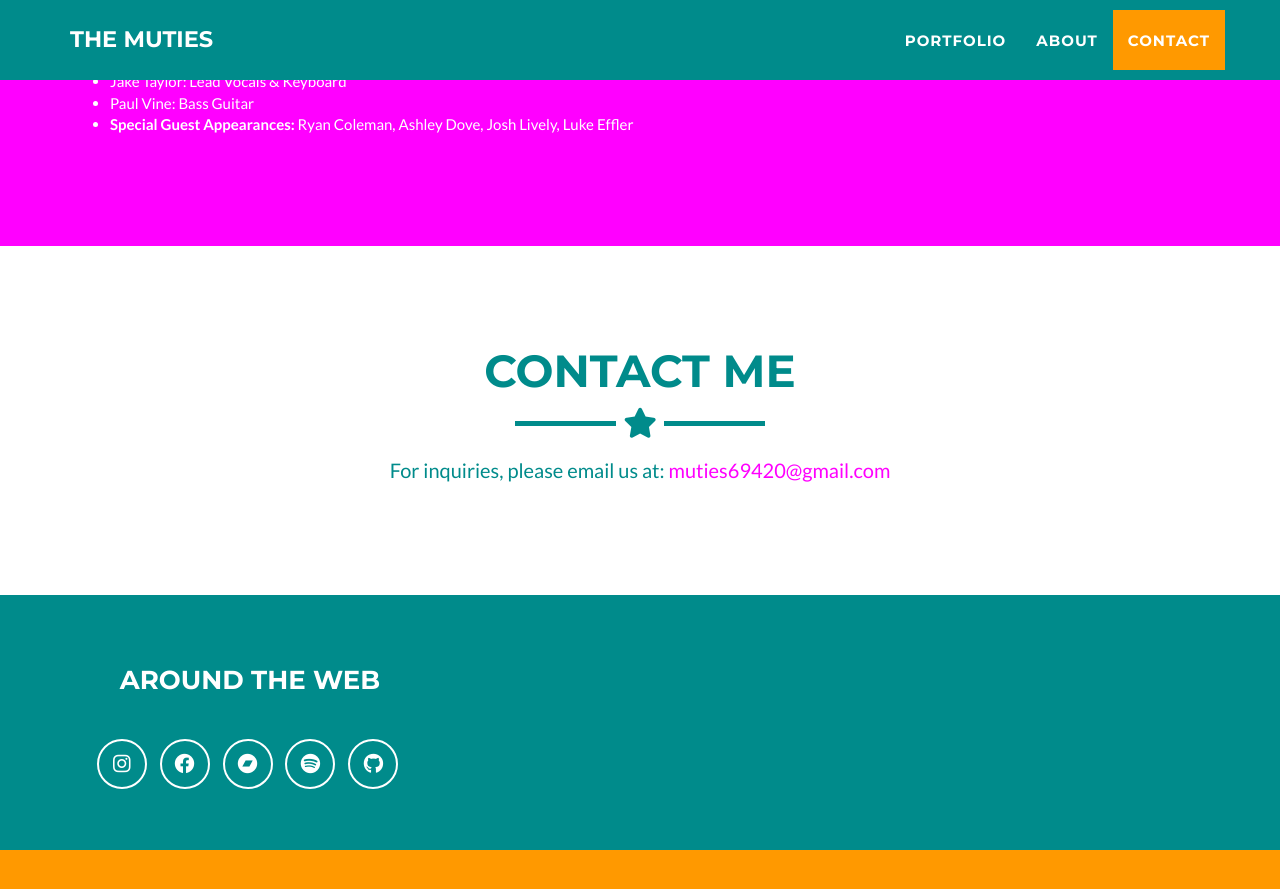
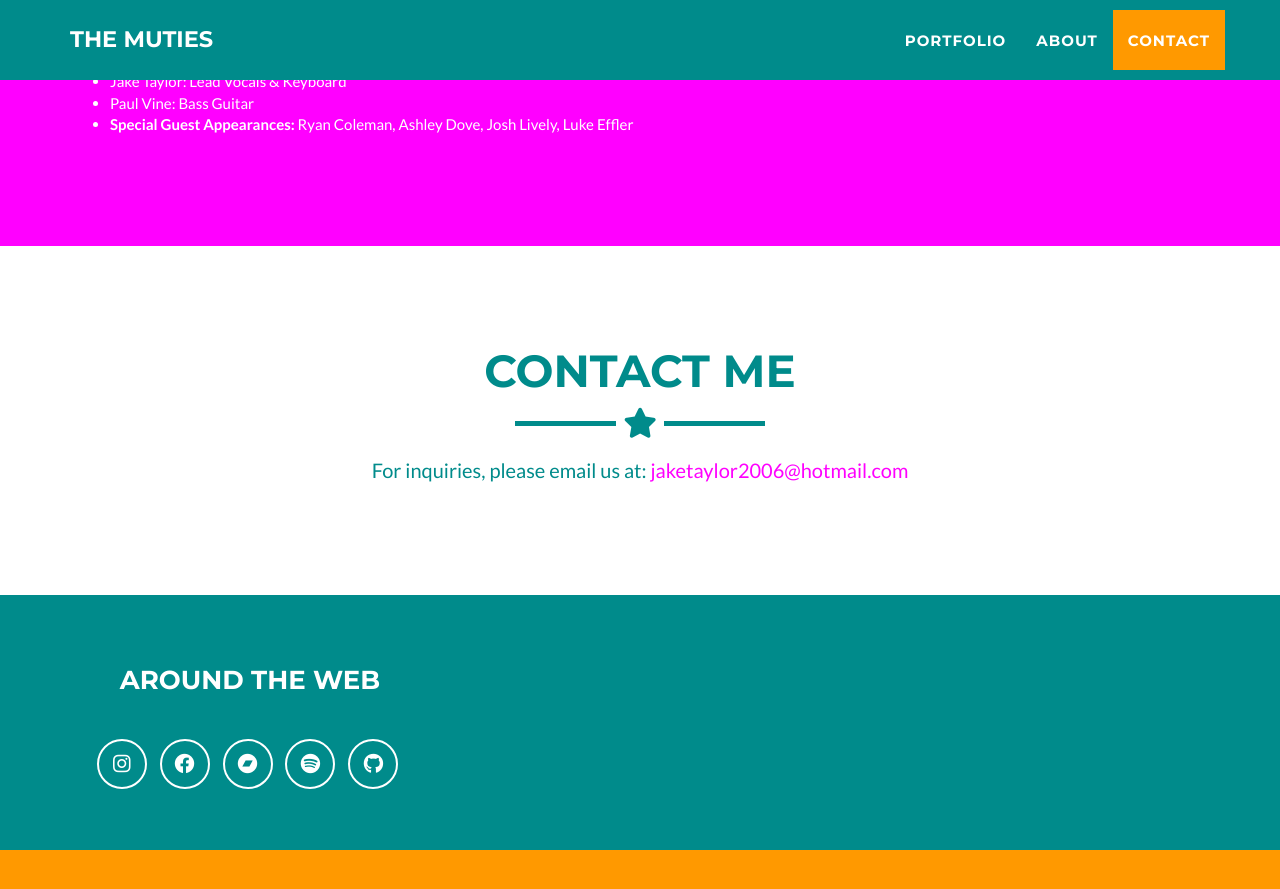
Before and after one commit to themutie/themutie.github.io, a Jekyll site: the page built from _posts/2024-12-31-remutation-vol-1.markdown, in a window 1280 px wide and 900 px high, scrolled down 2601 px. Shown: the top 889 px of the window. Built offline with Jekyll 4.4.1, drawn with Linux system fonts in a browser that asks for light colours.

Commit message:
update email

```diff
--- a/_config.yml
+++ b/_config.yml
@@ -1,6 +1,6 @@
 # Site settings
 title: The Muties
-email: muties69420@gmail.com
+email: jaketaylor2006@hotmail.com
 url: https://themuties.bandcamp.com/
 description: "Psychedelic-garage-punk-rock’n’roll band from Cincinnati, Ohio"
 keywords: "The Muties™, punk rock band, experimental music, Toxic Waste Barrel album, cosmic rock, Ohio music scene, Kentucky bands, Midwest music, Jake Taylor musician, Devin Fields drummer, Matt Stewart guitarist, Charlie Taylor guitarist, Paul Vine bassist, punk'n'roll space dust, raw rock energy, cosmic experimentation, audacious fusion music, psychedelic punk, unrefined energy, live band experience, wild and bizarre music, unique rock sound, sentient sludge, cosmic vivarium, lovesick music soundtrack, Midwest recording studios, outlandish music style, gritty rock, inventive band, raw band sound"
--- a/_includes/contact_static.html
+++ b/_includes/contact_static.html
@@ -50,7 +50,7 @@
     </div> -->
     <div class="row">
   <div class="col-lg-8 col-lg-offset-2 text-center">
-    <p>For inquiries, please email us at: <a href="mailto:muties69420@gmail.com">muties69420@gmail.com</a></p>
+    <p>For inquiries, please email us at: <a href="mailto:jaketaylor2006@hotmail.com">jaketaylor2006@hotmail.com</a></p>
   </div>
 </div>
   </div>
```
